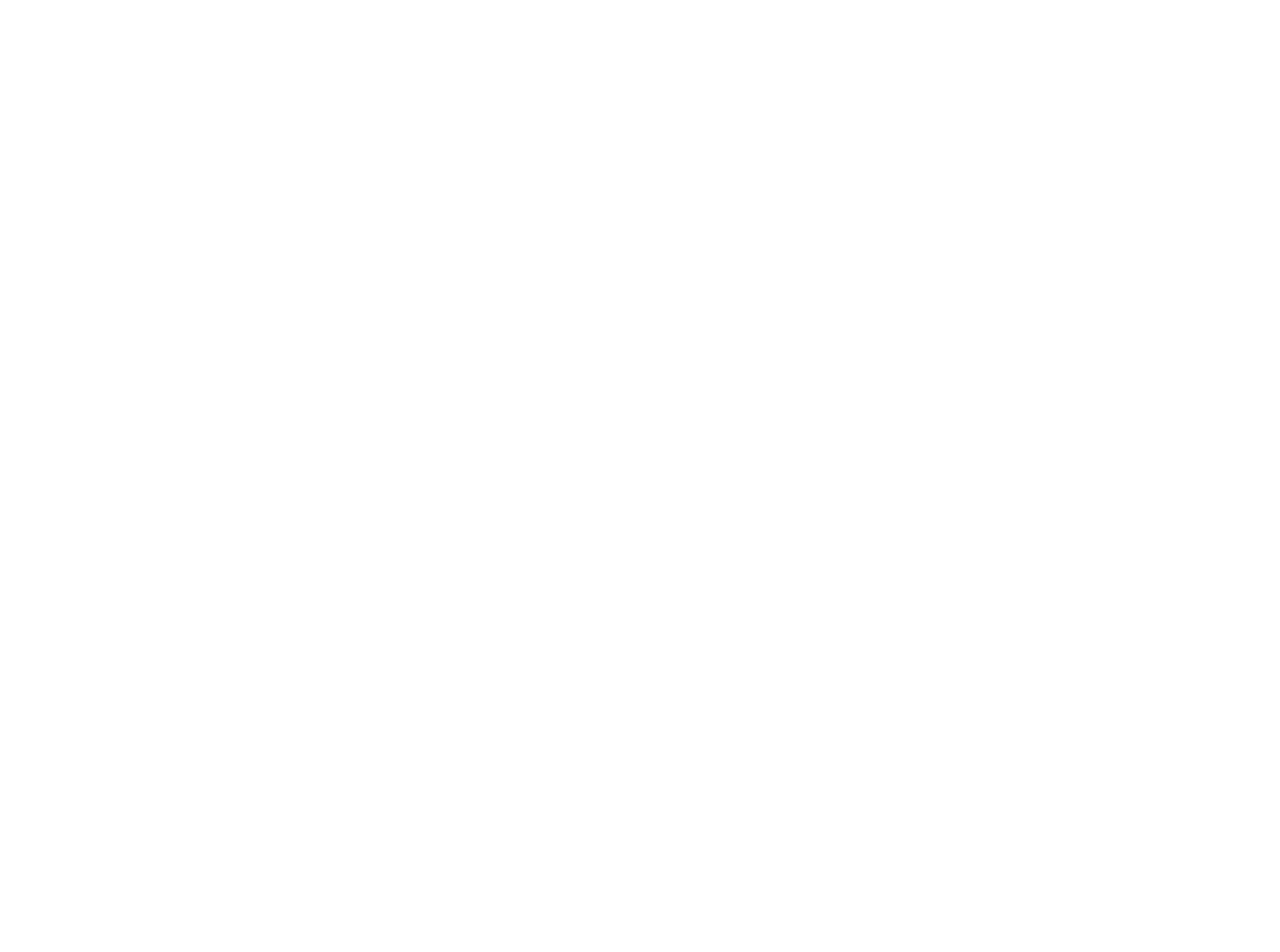
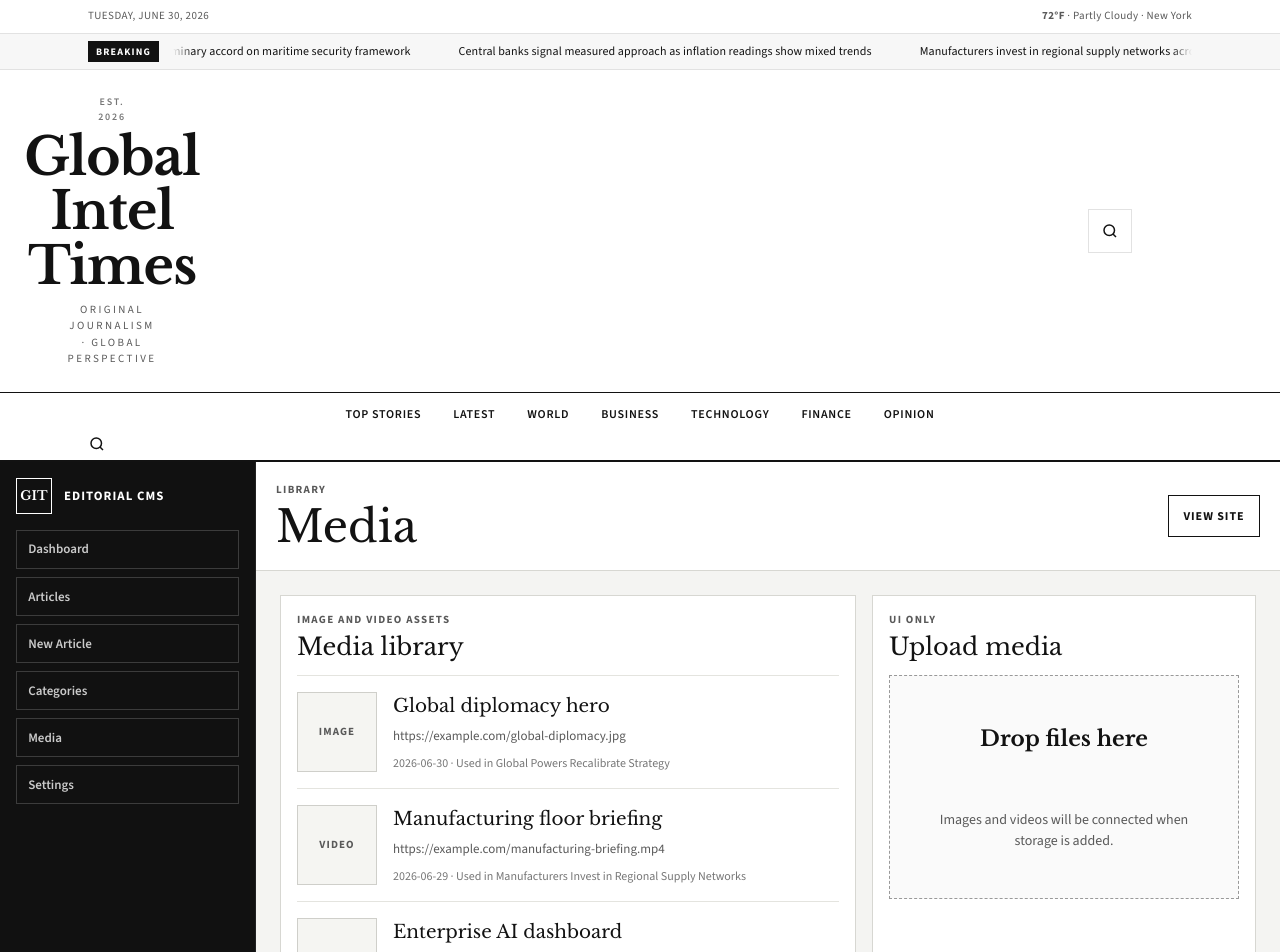
Before and after one commit to karangadhiya07-ship-it/global-intel-times, a Next.js app: page /admin/media in a window 1280 px wide. Before the commit this address had no page. Shown: the top 952 px of the page. Before the commit the page ends 800 px from the top, so only its background shows below. Built offline with nearby package versions, Linux system fonts and the light colour scheme.

Commit message:
Complete admin panel UI foundation

```diff
--- a/app/admin/articles/page.tsx
+++ b/app/admin/articles/page.tsx
@@ -16,6 +16,31 @@
             New article
           </Link>
         </div>
+
+        <form className="admin-toolbar" aria-label="Article filters">
+          <label>
+            <span>Search</span>
+            <input type="search" name="search" placeholder="Search articles" />
+          </label>
+          <label>
+            <span>Category</span>
+            <select name="category" defaultValue="all">
+              <option value="all">All categories</option>
+              <option value="World">World</option>
+              <option value="Business">Business</option>
+              <option value="Technology">Technology</option>
+              <option value="Finance">Finance</option>
+            </select>
+          </label>
+          <label>
+            <span>Status</span>
+            <select name="status" defaultValue="all">
+              <option value="all">All statuses</option>
+              <option value="draft">Draft</option>
+              <option value="published">Published</option>
+            </select>
+          </label>
+        </form>
         <div className="admin-table-wrap">
           <table className="admin-table">
             <thead>
@@ -25,7 +50,7 @@
                 <th>Author</th>
                 <th>Status</th>
                 <th>Flags</th>
-                <th>Edit</th>
+                <th>Actions</th>
               </tr>
             </thead>
             <tbody>
@@ -39,7 +64,10 @@
                   </td>
                   <td>{[article.featured && "Featured", article.breaking && "Breaking"].filter(Boolean).join(", ") || "None"}</td>
                   <td>
-                    <Link href={`/admin/articles/${article.id}/edit`}>Edit</Link>
+                    <div className="admin-row-actions">
+                      <Link href={`/admin/articles/${article.id}/edit`}>Edit</Link>
+                      <button type="button">Delete</button>
+                    </div>
                   </td>
                 </tr>
               ))}
--- /dev/null
+++ b/app/admin/media/page.tsx
@@ -0,0 +1,46 @@
+import AdminLayout from "@/components/admin/AdminLayout";
+import { adminMediaFiles } from "@/lib/admin";
+
+export default function AdminMediaPage() {
+  return (
+    <AdminLayout title="Media" eyebrow="Library">
+      <div className="admin-two-column">
+        <section className="admin-panel">
+          <div className="admin-section-heading">
+            <div>
+              <p>Image and video assets</p>
+              <h2>Media library</h2>
+            </div>
+          </div>
+          <div className="admin-media-grid">
+            {adminMediaFiles.map((file) => (
+              <article key={file.id} className="admin-media-card">
+                <div className="admin-media-thumb" aria-label={`${file.type} placeholder`}>
+                  {file.type}
+                </div>
+                <div>
+                  <h3>{file.title}</h3>
+                  <p>{file.url}</p>
+                  <span>{file.uploadedAt} · Used in {file.usedIn}</span>
+                </div>
+              </article>
+            ))}
+          </div>
+        </section>
+
+        <section className="admin-panel">
+          <div className="admin-section-heading">
+            <div>
+              <p>UI only</p>
+              <h2>Upload media</h2>
+            </div>
+          </div>
+          <div className="admin-upload-box" role="button" tabIndex={0} aria-label="Upload media placeholder">
+            <strong>Drop files here</strong>
+            <span>Images and videos will be connected when storage is added.</span>
+          </div>
+        </section>
+      </div>
+    </AdminLayout>
+  );
+}
--- a/app/admin/page.tsx
+++ b/app/admin/page.tsx
@@ -1,7 +1,7 @@
 import Link from "next/link";
 import AdminLayout from "@/components/admin/AdminLayout";
 import StatusBadge from "@/components/admin/StatusBadge";
-import { adminArticles, adminCategories } from "@/lib/admin";
+import { adminArticles, adminCategories, adminMediaFiles } from "@/lib/admin";
 
 export default function AdminDashboardPage() {
   const publishedCount = adminArticles.filter((article) => article.status === "published").length;
@@ -25,6 +25,10 @@
         <article>
           <span>Categories</span>
           <strong>{adminCategories.length}</strong>
+        </article>
+        <article>
+          <span>Media Files</span>
+          <strong>{adminMediaFiles.length}</strong>
         </article>
       </section>
 
--- a/app/admin/settings/page.tsx
+++ b/app/admin/settings/page.tsx
@@ -6,10 +6,13 @@
     <AdminLayout title="Settings" eyebrow="Publication controls">
       <section className="admin-panel admin-settings-panel">
         <form className="admin-form">
-          <FieldGroup label="Publication name" htmlFor="publication-name">
-            <input id="publication-name" name="publicationName" type="text" defaultValue="Global Intel Times" />
+          <FieldGroup label="Site name" htmlFor="site-name">
+            <input id="site-name" name="siteName" type="text" defaultValue="Global Intel Times" />
           </FieldGroup>
-          <FieldGroup label="Default SEO description" htmlFor="default-description">
+          <FieldGroup label="Logo text" htmlFor="logo-text">
+            <input id="logo-text" name="logoText" type="text" defaultValue="Global Intel Times" />
+          </FieldGroup>
+          <FieldGroup label="Site description" htmlFor="default-description">
             <textarea
               id="default-description"
               name="defaultDescription"
@@ -17,8 +20,11 @@
               defaultValue="Original reporting and analysis on world affairs, business, technology, finance, and opinion."
             />
           </FieldGroup>
-          <FieldGroup label="Editorial contact" htmlFor="editorial-contact">
+          <FieldGroup label="Contact email" htmlFor="editorial-contact">
             <input id="editorial-contact" name="editorialContact" type="email" defaultValue="newsroom@globalinteltimes.com" />
+          </FieldGroup>
+          <FieldGroup label="SEO defaults" htmlFor="seo-defaults">
+            <textarea id="seo-defaults" name="seoDefaults" rows={5} defaultValue="Global Intel Times | Original Journalism & Global Analysis" />
           </FieldGroup>
           <FieldGroup label="Static export mode" htmlFor="export-mode" hint="Kept enabled for Cloudflare Pages static export compatibility.">
             <select id="export-mode" name="exportMode" defaultValue="enabled">
--- a/app/globals.css
+++ b/app/globals.css
@@ -1589,3 +1589,148 @@
     grid-template-columns: repeat(4, minmax(0, 1fr));
   }
 }
+
+/* Admin panel completion */
+.admin-toolbar {
+  display: grid;
+  gap: 0.75rem;
+  margin-bottom: 1rem;
+  border: 1px solid #e4e4df;
+  background: #fafafa;
+  padding: 1rem;
+}
+
+.admin-toolbar label {
+  display: grid;
+  gap: 0.35rem;
+}
+
+.admin-toolbar span {
+  color: var(--color-ink-muted);
+  font-size: 0.6875rem;
+  font-weight: 800;
+  letter-spacing: 0.1em;
+  text-transform: uppercase;
+}
+
+.admin-toolbar input,
+.admin-toolbar select {
+  width: 100%;
+  border: 1px solid #cfcfca;
+  background: #fff;
+  color: var(--color-ink);
+  font: inherit;
+  padding: 0.65rem 0.75rem;
+}
+
+.admin-row-actions {
+  display: flex;
+  flex-wrap: wrap;
+  gap: 0.75rem;
+}
+
+.admin-row-actions button {
+  border: 0;
+  background: transparent;
+  color: var(--color-ink-muted);
+  cursor: pointer;
+  font: inherit;
+  font-weight: 700;
+  padding: 0;
+  text-decoration: underline;
+  text-underline-offset: 0.2em;
+}
+
+.admin-form-actions {
+  display: grid;
+  gap: 0.65rem;
+}
+
+.admin-media-grid {
+  display: grid;
+  gap: 1rem;
+}
+
+.admin-media-card {
+  display: grid;
+  grid-template-columns: 5rem minmax(0, 1fr);
+  gap: 1rem;
+  border-top: 1px solid #e4e4df;
+  padding-top: 1rem;
+}
+
+.admin-media-thumb {
+  display: grid;
+  aspect-ratio: 1;
+  place-items: center;
+  border: 1px solid #cfcfca;
+  background: #f5f5f2;
+  color: var(--color-ink-muted);
+  font-size: 0.6875rem;
+  font-weight: 800;
+  letter-spacing: 0.1em;
+  text-transform: uppercase;
+}
+
+.admin-media-card h3 {
+  margin: 0;
+  font-family: var(--font-serif);
+  font-size: 1.15rem;
+}
+
+.admin-media-card p {
+  margin: 0.4rem 0 0;
+  color: var(--color-ink-muted);
+  font-size: 0.8125rem;
+  overflow-wrap: anywhere;
+}
+
+.admin-media-card span {
+  display: block;
+  margin-top: 0.5rem;
+  color: var(--color-ink-faint);
+  font-size: 0.75rem;
+}
+
+.admin-upload-box {
+  display: grid;
+  min-height: 14rem;
+  place-items: center;
+  border: 1px dashed #999;
+  background: #fafafa;
+  color: var(--color-ink-muted);
+  padding: 1.5rem;
+  text-align: center;
+}
+
+.admin-upload-box strong,
+.admin-upload-box span {
+  display: block;
+}
+
+.admin-upload-box strong {
+  color: var(--color-ink);
+  font-family: var(--font-serif);
+  font-size: 1.35rem;
+}
+
+.admin-upload-box span {
+  margin-top: 0.5rem;
+  max-width: 18rem;
+  font-size: 0.875rem;
+  line-height: 1.5;
+}
+
+@media (min-width: 760px) {
+  .admin-toolbar {
+    grid-template-columns: minmax(14rem, 1fr) 12rem 12rem;
+  }
+
+  .admin-metrics {
+    grid-template-columns: repeat(5, minmax(0, 1fr));
+  }
+
+  .admin-form-actions {
+    grid-template-columns: repeat(2, minmax(0, 1fr));
+  }
+}
--- a/components/admin/AdminSidebar.tsx
+++ b/components/admin/AdminSidebar.tsx
@@ -5,6 +5,7 @@
   { label: "Articles", href: "/admin/articles" },
   { label: "New Article", href: "/admin/articles/new" },
   { label: "Categories", href: "/admin/categories" },
+  { label: "Media", href: "/admin/media" },
   { label: "Settings", href: "/admin/settings" },
 ];
 
--- a/components/admin/ArticleForm.tsx
+++ b/components/admin/ArticleForm.tsx
@@ -69,9 +69,14 @@
               Breaking
             </label>
           </div>
-          <button type="button" className="admin-button">
-            {mode === "new" ? "Create draft preview" : "Update draft preview"}
-          </button>
+          <div className="admin-form-actions">
+            <button type="button" className="admin-button admin-button--secondary">
+              Save Draft
+            </button>
+            <button type="button" className="admin-button">
+              Publish
+            </button>
+          </div>
           <p className="admin-form-note">UI only. Data persistence will be added in a later CMS phase.</p>
         </aside>
       </div>
--- a/lib/admin.ts
+++ b/lib/admin.ts
@@ -18,6 +18,15 @@
   slug: string;
   description: string;
   articleCount: number;
+};
+
+export type AdminMediaFile = {
+  id: string;
+  title: string;
+  type: "image" | "video";
+  url: string;
+  uploadedAt: string;
+  usedIn: string;
 };
 
 export const adminArticles: AdminArticlePreview[] = [
@@ -87,6 +96,33 @@
   },
 ];
 
+export const adminMediaFiles: AdminMediaFile[] = [
+  {
+    id: "media-001",
+    title: "Global diplomacy hero",
+    type: "image",
+    url: "https://example.com/global-diplomacy.jpg",
+    uploadedAt: "2026-06-30",
+    usedIn: "Global Powers Recalibrate Strategy",
+  },
+  {
+    id: "media-002",
+    title: "Manufacturing floor briefing",
+    type: "video",
+    url: "https://example.com/manufacturing-briefing.mp4",
+    uploadedAt: "2026-06-29",
+    usedIn: "Manufacturers Invest in Regional Supply Networks",
+  },
+  {
+    id: "media-003",
+    title: "Enterprise AI dashboard",
+    type: "image",
+    url: "https://example.com/enterprise-ai-dashboard.jpg",
+    uploadedAt: "2026-06-29",
+    usedIn: "Enterprise AI Assistants",
+  },
+];
+
 export function getAdminArticle(id: string) {
   return adminArticles.find((article) => article.id === id);
 }
```
